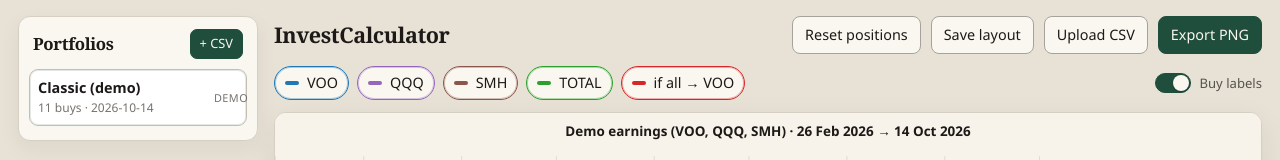
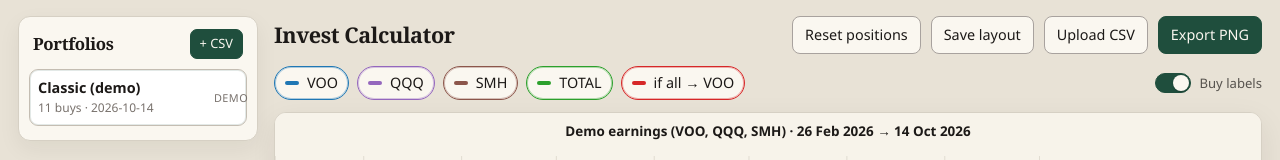
Before and after one commit to DenysPiven/InvestCalculator, a React (Vite) app: page / in a window 1280 px wide. Shown: the top 160 px of the page. Built offline with nearby package versions, Linux system fonts and the light colour scheme.

Commit message:
Spell brand as Invest Calculator
Co-authored-by: pivden2000 <pivden2000@gmail.com>

```diff
--- a/index.html
+++ b/index.html
@@ -4,7 +4,7 @@
     <meta charset="UTF-8" />
     <link rel="icon" type="image/svg+xml" href="/favicon.svg" />
     <meta name="viewport" content="width=device-width, initial-scale=1.0" />
-    <title>InvestCalculator</title>
+    <title>Invest Calculator</title>
   </head>
   <body>
     <div id="root"></div>
--- a/src/App.tsx
+++ b/src/App.tsx
@@ -595,7 +595,7 @@ export default function App() {
     return (
       <div className="app">
         <div className="toolbar">
-          <h1>InvestCalculator</h1>
+          <h1>Invest Calculator</h1>
           <p>Loading chart data…</p>
         </div>
       </div>
@@ -719,7 +719,7 @@ export default function App() {
 
       <div className="main">
         <div className="toolbar">
-          <h1>InvestCalculator</h1>
+          <h1>Invest Calculator</h1>
           <button type="button" onClick={reset}>
             Reset positions
           </button>
```
Also changed, not shown: 1 other file (tests, documents, lock files or other folders).
